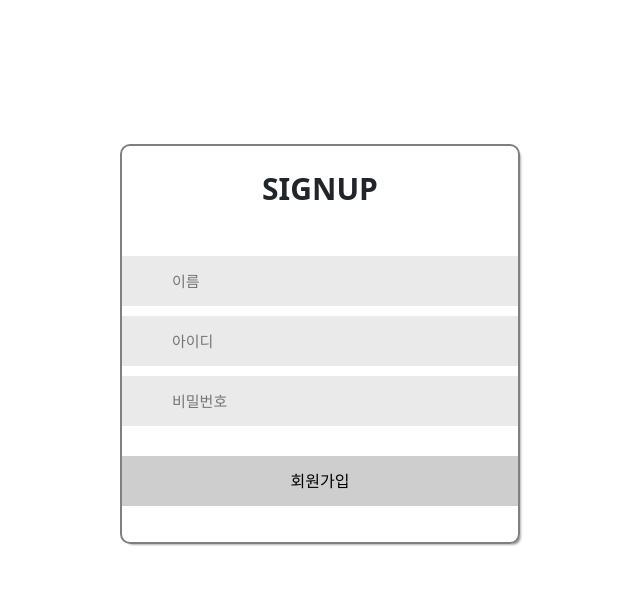
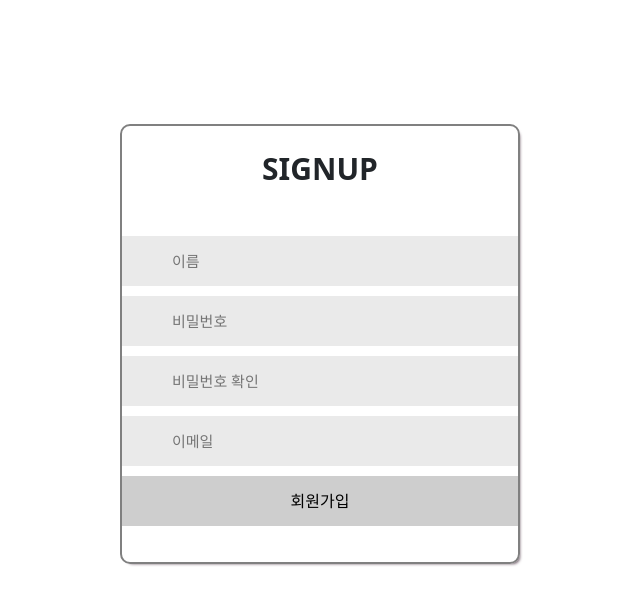
Before and after one commit to LikeLionChungbukPaduk/After_Class, a Django app: template BookProject/templates/accounts/signup.html in a window 1280 px wide. Shown: the part 56-661 px from the top of the page, without its empty margins (320-960 px from the left). Run offline with Django 4.2, Linux system fonts and the light colour scheme; the template is opened without the code that fills it, so the values that code supplies are empty.

Commit message:
Login/Logout/signup

```diff
--- a/BookProject/BookProject/urls.py
+++ b/BookProject/BookProject/urls.py
@@ -1,8 +1,7 @@
 from django.contrib import admin
 from django.urls import path,include
-# import mainapp
 urlpatterns = [
     path('admin/', admin.site.urls),
     path('',include('mainapp.urls')),
-
+    path('accounts/',include('accounts.urls'))
 ]
--- a/BookProject/static/css/login.css
+++ b/BookProject/static/css/login.css
@@ -1,6 +1,3 @@
-html{
-    /* 그라데이션 배경색 */
-}
 
 #login{
     width:400px;
--- a/BookProject/static/css/signup.css
+++ b/BookProject/static/css/signup.css
@@ -1,10 +1,7 @@
-html{
-    /* 그라데이션 배경색 */
-}
 
 #login{
     width:400px;
-    height:400px;
+    height:440px;
     border-radius: 10px;
     border:2px solid grey;
 
@@ -63,7 +60,7 @@
     height:50px;
     background-color: rgb(206, 206, 206);
     border:0px;
-    margin-top:40px;
+    margin-top:80px;
 }
 
 /*버튼에 커서 갖다대었을 시*/
--- a/BookProject/templates/accounts/signup.html
+++ b/BookProject/templates/accounts/signup.html
@@ -1,3 +1,4 @@
+{% load static %}
 <!DOCTYPE html>
 <html lang="ko">
 <head>
@@ -5,17 +6,17 @@
     <meta http-equiv="X-UA-Compatible" content="IE=edge">
     <meta name="viewport" content="width=device-width, initial-scale=1.0">
     <title>SignUp</title>
-    <link rel="stylesheet" href="/css/signup.css">
+    <link rel="stylesheet" href="{% static 'css/signup.css' %}">
     <link href="https://cdn.jsdelivr.net/npm/bootstrap@5.1.3/dist/css/bootstrap.min.css" rel="stylesheet" integrity="sha384-1BmE4kWBq78iYhFldvKuhfTAU6auU8tT94WrHftjDbrCEXSU1oBoqyl2QvZ6jIW3" crossorigin="anonymous">
 </head>
 <body>
     <nav class="navbar navbar-expand-lg navbar-dark bg-dark">
         <div class="container px-5">
-            <a class="navbar-brand" href="./index.html">대학 중고거래 사이트</a>
+            <a class="navbar-brand" href="{% url 'mainapp:home' %}">대학 중고거래 사이트</a>
             <button class="navbar-toggler" type="button" data-bs-toggle="collapse" data-bs-target="#navbarSupportedContent" aria-controls="navbarSupportedContent" aria-expanded="false" aria-label="Toggle navigation"><span class="navbar-toggler-icon"></span></button>
             <div class="collapse navbar-collapse" id="navbarSupportedContent">
                 <ul class="navbar-nav ms-auto mb-2 mb-lg-0">
-                    <li class="nav-item"><a class="nav-link active" aria-current="page" href="#!">홈으로</a></li>
+                    <li class="nav-item"><a class="nav-link active" aria-current="page" href="{% url 'mainapp:home' %}">홈으로</a></li>
                     <li class="nav-item"><a class="nav-link" href="#!" onClick="location.href='./things.html'">물건 등록하기</a></li>
                     <li class="nav-item"><a class="nav-link" href="#!">마이페이지</a></li>
                 </ul>
@@ -25,12 +26,14 @@
 
     <div>
 
-    <form id="login" action="{% url 'login' %}" method="POST">
+    <form id="login" action="" method="POST" enctype=multipart/form-data>
+        {% csrf_token %}
         <div class="title">SIGNUP</div>
         <div class="idpw">
-            <input class="input-box" type="text" name="user_name" placeholder="이름"><br/>
-            <input class="input-box" type="text" name="user_id" placeholder="아이디"><br/>
-            <input class="input-box" type="password" name="user_pw" placeholder="비밀번호"><br/>
+            <input type="text" class="input-box"  name="username" placeholder="이름" value="{{ form.username.value|default_if_none:'' }}"><br/>
+            <input type="password" class="input-box"  name="password1" placeholder="비밀번호"  value="{{ form.password1.value|default_if_none:'' }}"><br/>
+            <input type="password" class="input-box"  name="password2" placeholder="비밀번호 확인"  value="{{ form.password2.value|default_if_none:'' }}"><br/>
+            <input type="email" class="input-box " name="email" placeholder="이메일" id="email"  value="{{ form.email.value|default_if_none:'' }}">
         </div>
 
         <input id="button" type="submit" name="submit" value="회원가입">
--- a/BookProject/templates/mainapp/index.html
+++ b/BookProject/templates/mainapp/index.html
@@ -18,7 +18,12 @@
                 <ul class="navbar-nav ms-auto mb-2 mb-lg-0">
                     <li class="nav-item"><a class="nav-link active" aria-current="page" href="#!">홈으로</a></li>
                     <li class="nav-item"><a class="nav-link" href="#!" onClick="location.href='./things.html'">물건 등록하기</a></li>
+                    {% if user.is_authenticated %}
                     <li class="nav-item"><a class="nav-link" href="#!" onClick="location.href='./login.html'">마이페이지</a></li>
+                    <li class="nav-item"><a class="nav-link" href="{% url 'accounts:logout' %}" >로그아웃</a></li>
+                    {% else %}
+                    <li class="nav-item"><a class="nav-link" href="{% url 'accounts:login' %}" >로그인</a></li>
+                    {% endif %}
                 </ul>
             </div>
         </div>
```
Also changed, not shown: BookProject/BookProject/settings.py (+6 -2 lines), BookProject/templates/accounts/login.html (+10 -7 lines), BookProject/db.sqlite3.
